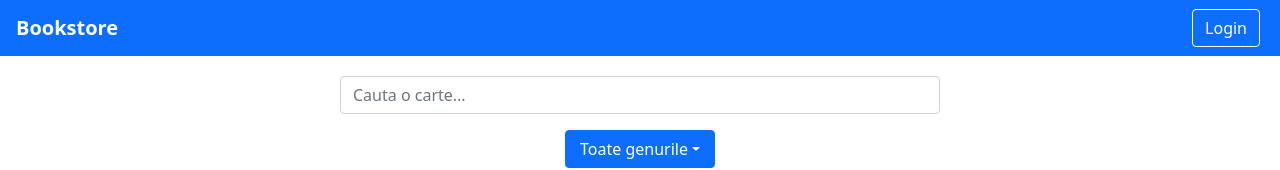
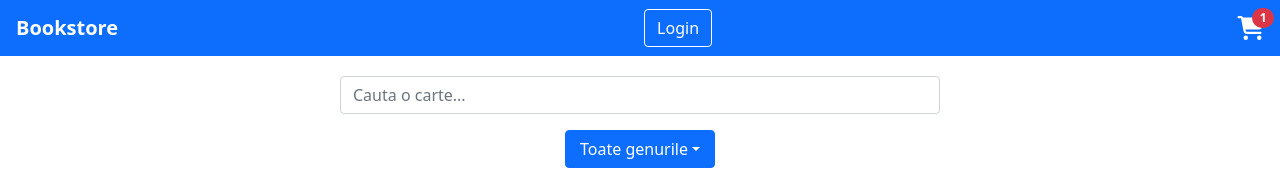
Before and after one commit to AlbertoBD/bookstore, a React (Create React App) app: page /books in a window 1280 px wide. Both pictures are taken after a click on the button 227 px from the left and 636 px from the top of the page. Shown: the top 170 px of the page. Built offline with nearby package versions, Linux system fonts and the light colour scheme.

Commit message:
add shopping cart icon to navbar

```diff
--- a/src/App.js
+++ b/src/App.js
@@ -8,6 +8,7 @@ import Books from "./components/books/books"
 import Book from "./components/book/book"
 import NotFound from './components/common/notFound';
 import CartContext from './context/cartContext';
+import Cart from './components/cart/cart';
 import "bootstrap"
 import 'bootstrap/dist/css/bootstrap.min.css';
 import 'bootstrap/dist/js/bootstrap.min.js';
@@ -16,25 +17,27 @@ import 'bootstrap/dist/js/bootstrap.min.js';
 function App() {
   const [cart, setCart] = useState([]);
 
-  const handleAddToCart = (bookId) => {
-    if (cart.includes(bookId)) {
-        setCart(cart.filter(book => book !== bookId));
+  const addToCart = (product) => {
+    // if product not in cart add it
+    if(!cart.find(item => item.id === product.id)){
+      setCart([...cart, product]);
     }
-    else {
-        setCart([...cart, bookId]);
+    // else remove it
+    else{
+      setCart(cart.filter(item => item.id !== product.id))
     }
-    console.log(cart);
   };
 
   return (
     <>
-    <CartContext.Provider value={{ cart, handleAddToCart }}>
+    <CartContext.Provider value={{ cart, addToCart }}>
     <Routes>
       <Route path="/" element={<Home />} />
       <Route path="/login" element={<Login />} />
       <Route path="/register" element={<Register />} />
       <Route path="/books" element={<Books />} />
       <Route path="/book/:id" element={<Book />} />
+      <Route path="/cart" element={<Cart />} />
       <Route path="*" element={<NotFound />} />
     </Routes>
     </CartContext.Provider>
--- a/src/components/books/Product.jsx
+++ b/src/components/books/Product.jsx
@@ -5,7 +5,7 @@ import { FontAwesomeIcon } from '@fortawesome/react-fontawesome'
 import { faShoppingCart, faCheck } from '@fortawesome/free-solid-svg-icons'
 
 export default function Product({product}) {
-    const { cart, handleAddToCart } = useContext(CartContext);
+    const { cart, addToCart } = useContext(CartContext);
 
     return (
         <Card style={{ width: '200px', height: "fit-content" }} border="secondary">
@@ -18,8 +18,8 @@ export default function Product({product}) {
                 </Card.Text>
                 <div className="card_buttons">
                     <Button variant="primary" href={"/book/" + product.id}>Mai multe</Button>
-                    <button className={cart.includes(product.id) ? "shopping_button to_cart" : "shopping_button"} onClick={() => handleAddToCart(product.id)}>
-                        <FontAwesomeIcon icon={cart.includes(product.id) ? faCheck : faShoppingCart} />
+                    <button className={cart.includes(product) ? "shopping_button to_cart" : "shopping_button"} onClick={() => addToCart(product)}>
+                        <FontAwesomeIcon icon={cart.includes(product) ? faCheck : faShoppingCart} />
                     </button>
                 </div>
             </Card.Body>
--- a/src/components/cart/cart.jsx
+++ b/src/components/cart/cart.jsx
@@ -1,6 +1,9 @@
-import React from 'react'
+import React, {useContext} from 'react'
+import CartContext from '../../context/cartContext'
+import "./cart.css"
 
-export default function cart() {
+export default function Cart() {
+    const { cart, addToCart } = useContext(CartContext);
   return (
     <div>cart</div>
   )
--- a/src/components/landing/navbar.css
+++ b/src/components/landing/navbar.css
@@ -10,3 +10,19 @@
     color: white !important;
     border: 1px solid white !important;
 }
+
+.shopping_nav {
+    margin-right: 20px;
+    color: white !important;
+    transform: scale(1.5);
+}
+
+.shopping_cart_group {
+    position: relative;
+}
+
+.cart_total_items {
+    position: absolute;
+    right: 15%;
+    bottom: 50%;
+}
--- a/src/components/landing/navbar.jsx
+++ b/src/components/landing/navbar.jsx
@@ -1,12 +1,23 @@
-import React from 'react';
+import React, { useContext } from 'react';
 import "./navbar.css"
+import CartContext from '../../context/cartContext';
+import { Badge } from 'react-bootstrap'
+import { FontAwesomeIcon } from '@fortawesome/react-fontawesome';
+import { faShoppingCart } from '@fortawesome/free-solid-svg-icons';
 
 export default function Navbar() {
+  const { cart, addToCart } = useContext(CartContext);
   return (
     <header>
       <nav className="navbar navbar-expand-lg navbar-light bg-primary d-flex justify-content-between">
         <a className="navbar-brand">Bookstore</a>
         <a href="/login"><button className="btn btn-login">Login</button></a>
+        <div className="shopping_cart_group">
+          <a href="/cart">
+            <FontAwesomeIcon icon={faShoppingCart} className="shopping_nav" />
+            {cart.length > 0 && <Badge pill bg="danger" className="cart_total_items">{cart.length}</Badge>}
+          </a>
+        </div>
       </nav>
     </header>
 
```
Also changed, not shown: src/components/cart/cart.css (added). Lines whose indentation alone changed are shown as unchanged.
